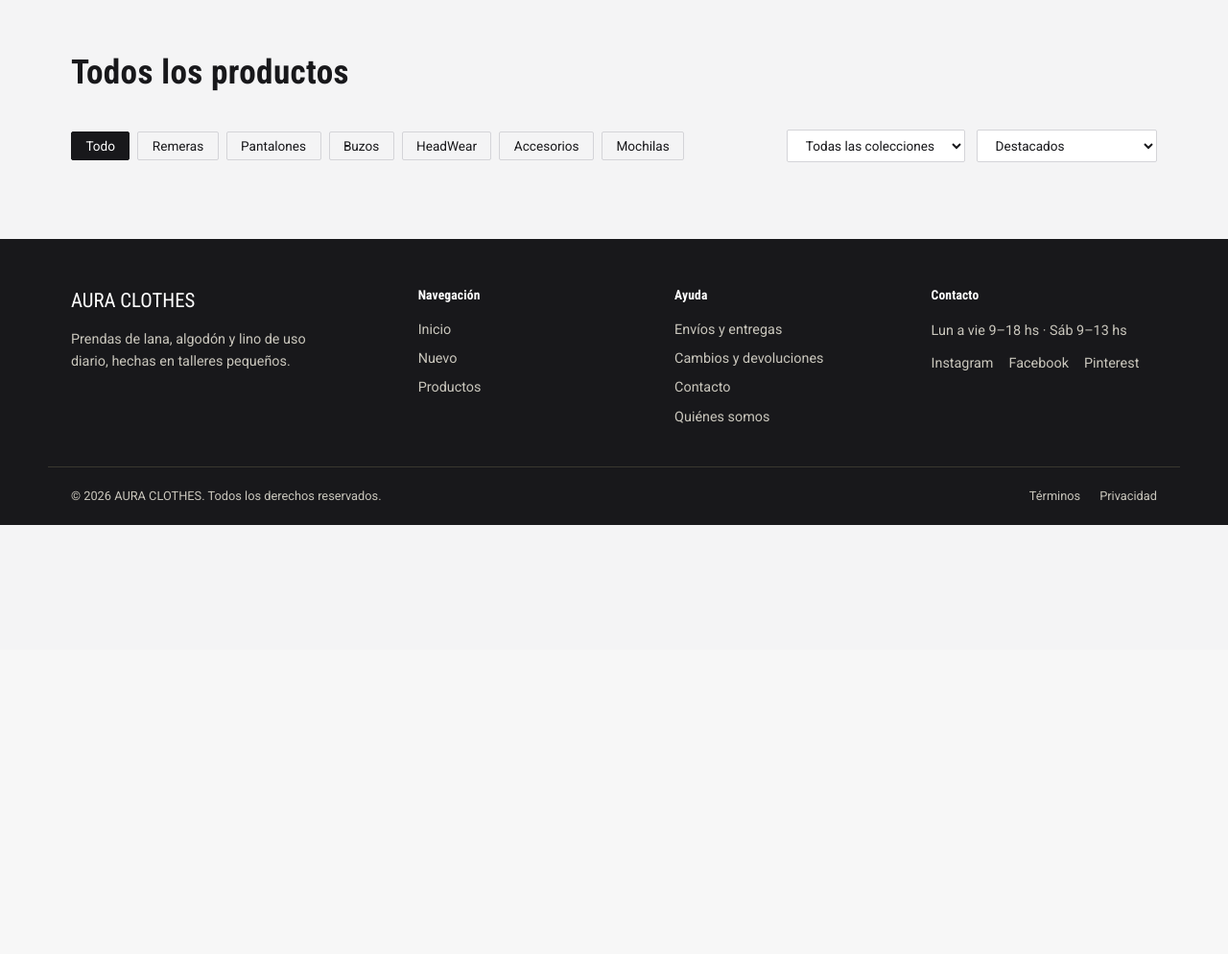
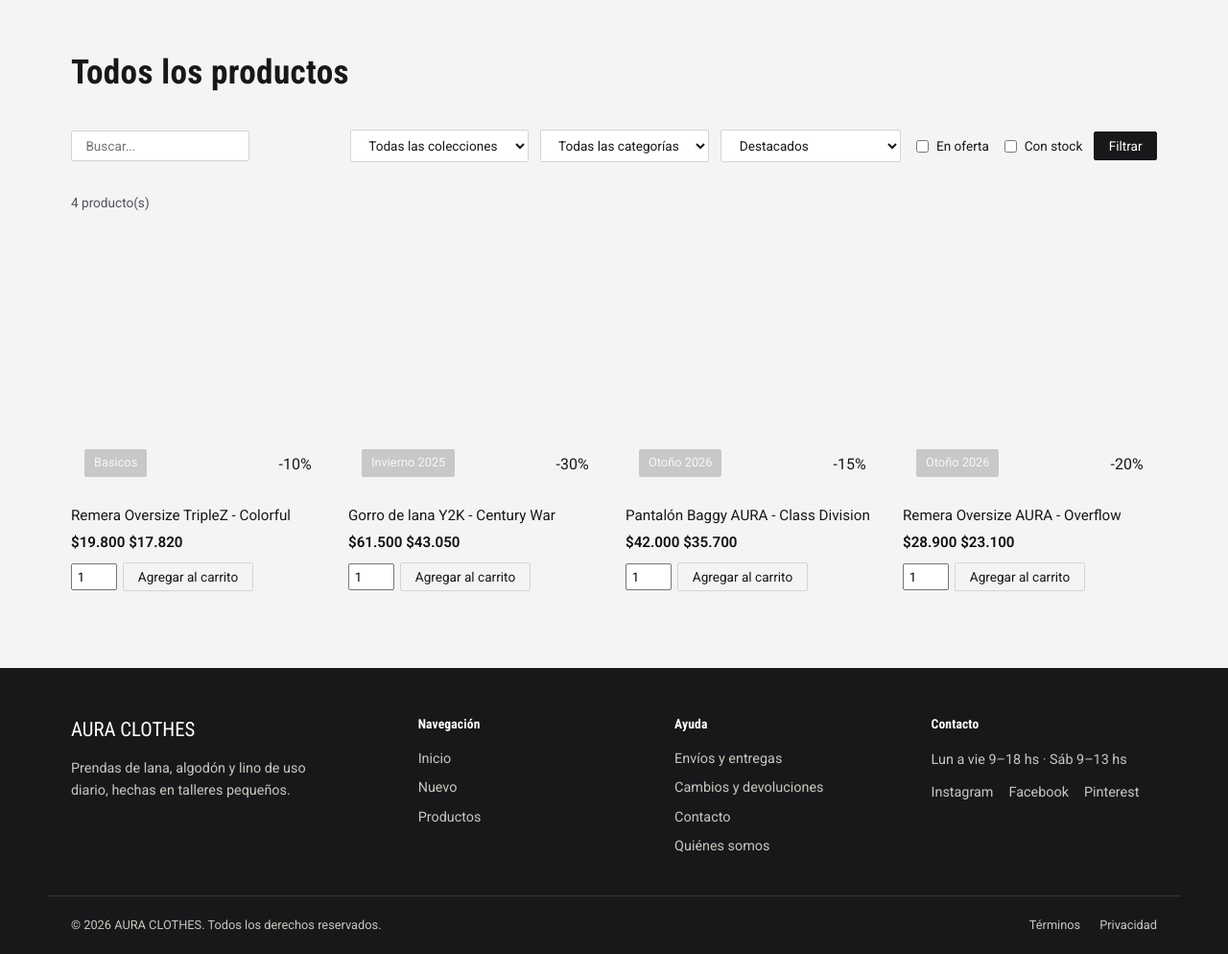
Before and after one commit to mavancal/auraclothes, a Laravel app: page /productos in a window 1280 px wide. Shown: the part 123-1117 px from the top of the page at 96% size. Before the commit the page ends 670 px from the top, so only its background shows below. Run offline with Laravel 12, Linux system fonts and the light colour scheme; data comes from the database, SQL or seed files in the repository.

Commit message:
Ahora los productos se leen desde la base de datos

```diff
--- a/app/Http/Controllers/SesionController.php
+++ b/app/Http/Controllers/SesionController.php
@@ -32,8 +32,12 @@ class SesionController extends Controller
             ->onlyInput('email');
     }
 
-        // Nuevo id de sesión al entrar (evita el robo de sesión)
     $request->session()->regenerate();
+
+    $user = auth()->user();
+    if ($user && $user->tieneNivel(50)) {
+        return redirect()->route('panel_productos_admin');
+    }
 
     return redirect()->intended(route('inicio'));
 }
--- a/resources/views/partials/header.blade.php
+++ b/resources/views/partials/header.blade.php
@@ -19,6 +19,12 @@
       @endguest
 
       @auth
+        @if (auth()->user()?->tieneNivel(50))
+          <a class="icon-btn" href="{{ route('panel_productos_admin') }}" aria-label="Panel de administración">
+            <span class="icon-btn__label">Panel</span>
+          </a>
+        @endif
+
         <span class="icon-btn__label">{{ auth()->user()->name }}</span>
         <form method="POST" action="{{ route('sesion.cerrar') }}" style="display:inline;">
           @csrf
--- a/resources/views/productos.blade.php
+++ b/resources/views/productos.blade.php
@@ -13,44 +13,107 @@
 
     @include('partials.header')
 
-    <!-- ===== CONTENIDO: VISTA PRODUCTOS ===== -->
     <main id="contenido">
       <div id="page-productos" class="page is-active">
         <div class="section">
           <h1 style="font-size:2.2rem;margin:0 0 2rem">Todos los productos</h1>
-          <div class="toolbar">
-            <div class="filter-group" id="productos-filters">
-              <button class="filter-btn is-active" data-filter="Todo">Todo</button>
-              <button class="filter-btn" data-filter="Remeras">Remeras</button>
-              <button class="filter-btn" data-filter="Pantalones">Pantalones</button>
-              <button class="filter-btn" data-filter="Buzos">Buzos</button>
-              <button class="filter-btn" data-filter="HeadWear">HeadWear</button>
-              <button class="filter-btn" data-filter="Accesorios">Accesorios</button>
-              <button class="filter-btn" data-filter="Mochilas">Mochilas</button>
+
+          {{-- Filtros por GET --}}
+          <form method="GET" action="{{ route('productos') }}" class="toolbar">
+            <div class="filter-group">
+              <input type="text" name="q" value="{{ $filtros['q'] }}" placeholder="Buscar..." class="sort-select" />
             </div>
             <div style="display:flex;gap:0.75rem;align-items:center;flex-wrap:wrap">
-              <select class="sort-select" id="productos-coleccion" aria-label="Filtrar por colección">
-                <option value="Todas">Todas las colecciones</option>
-                <option value="Otoño 2026">Otoño 2026</option>
-                <option value="Invierno 2025">Invierno 2025</option>
-                <option value="Verano 2025">Verano 2025</option>
-                <option value="Básicos">Básicos</option>
+              <select class="sort-select" name="coleccion_id">
+                <option value="">Todas las colecciones</option>
+                @foreach ($colecciones as $coleccion)
+                  <option value="{{ $coleccion->id }}" {{ $filtros['coleccion_id'] == $coleccion->id ? 'selected' : '' }}>
+                    {{ $coleccion->nombre_coleccion }}
+                  </option>
+                @endforeach
               </select>
-              <select class="sort-select" id="productos-sort" aria-label="Ordenar productos">
-                <option value="default">Destacados</option>
-                <option value="price-asc">Precio: menor a mayor</option>
-                <option value="price-desc">Precio: mayor a menor</option>
-                <option value="name">Nombre A–Z</option>
+
+              <select class="sort-select" name="categoria_id">
+                <option value="">Todas las categorías</option>
+                @foreach ($categorias as $categoria)
+                  <option value="{{ $categoria->id }}" {{ $filtros['categoria_id'] == $categoria->id ? 'selected' : '' }}>
+                    {{ $categoria->nombre_categoria }}
+                  </option>
+                @endforeach
               </select>
+
+              <select class="sort-select" name="orden">
+                <option value="" {{ $filtros['orden'] === '' ? 'selected' : '' }}>Destacados</option>
+                <option value="nuevos" {{ $filtros['orden'] === 'nuevos' ? 'selected' : '' }}>Nuevos</option>
+                <option value="precio_asc" {{ $filtros['orden'] === 'precio_asc' ? 'selected' : '' }}>Precio: menor a mayor</option>
+                <option value="precio_desc" {{ $filtros['orden'] === 'precio_desc' ? 'selected' : '' }}>Precio: mayor a menor</option>
+                <option value="nombre" {{ $filtros['orden'] === 'nombre' ? 'selected' : '' }}>Nombre A–Z</option>
+              </select>
+
+              <label style="font-size:0.85rem;display:flex;align-items:center;gap:0.3rem">
+                <input type="checkbox" name="en_oferta" value="1" {{ $filtros['en_oferta'] ? 'checked' : '' }}>
+                En oferta
+              </label>
+              <label style="font-size:0.85rem;display:flex;align-items:center;gap:0.3rem">
+                <input type="checkbox" name="con_stock" value="1" {{ $filtros['con_stock'] ? 'checked' : '' }}>
+                Con stock
+              </label>
+
+              <button type="submit" class="filter-btn is-active">Filtrar</button>
             </div>
-          </div>
-          <p class="count-label" id="productos-count"></p>
-          <ul class="product-grid" id="productos-grid"></ul>
+          </form>
+
+          <p class="count-label">{{ $productos->total() }} producto(s)</p>
+
+          @if ($productos->isEmpty())
+            <p class="empty-msg">No se encontraron productos.</p>
+          @else
+            <ul class="product-grid" id="productos-grid">
+              @foreach ($productos as $producto)
+                @php
+                  $mediaClasses = ['product-card__media--sand','product-card__media--brand','product-card__media--ink','product-card__media--accent'];
+                  $mediaClass = $mediaClasses[$loop->index % 4];
+                @endphp
+                <li class="product-card">
+                  <div class="product-card__media {{ $mediaClass }}">
+                    @if ($producto->imagen_url)
+                      <img src="{{ $producto->imagen_url }}" alt="{{ $producto->nombre }}" style="width:100%;height:100%;object-fit:cover;display:block;" />
+                    @else
+                      @if ($producto->coleccion)
+                        <span class="placeholder-tag">{{ $producto->coleccion->nombre_coleccion }}</span>
+                      @endif
+                    @endif
+                    @if ($producto->porcentaje_descuento)
+                      <span class="tag-discount">-{{ $producto->porcentaje_descuento }}%</span>
+                    @endif
+                  </div>
+                  <p class="product-card__name">{{ $producto->nombre }}</p>
+                  <p class="product-card__price">
+                    @if ($producto->precio_oferta)
+                      <span class="price-old">${{ number_format($producto->precio, 0, ',', '.') }}</span>
+                    @endif
+                    ${{ number_format($producto->precio_final, 0, ',', '.') }}
+                  </p>
+                  <form method="POST" action="{{ route('carrito.agregar') }}" style="margin-top:0.5rem;display:flex;gap:0.4rem;align-items:center">
+                    @csrf
+                    <input type="hidden" name="producto_id" value="{{ $producto->id }}">
+                    <input type="number" name="cantidad" value="1" min="1" max="{{ $producto->stock }}" style="width:3rem;padding:0.3rem" {{ $producto->stock < 1 ? 'disabled' : '' }}>
+                    <button type="submit" class="filter-btn" {{ $producto->stock < 1 ? 'disabled' : '' }}>
+                      {{ $producto->stock < 1 ? 'Sin stock' : 'Agregar al carrito' }}
+                    </button>
+                  </form>
+                </li>
+              @endforeach
+            </ul>
+
+            <div style="margin-top:2rem">
+              {{ $productos->links() }}
+            </div>
+          @endif
         </div>
       </div>
     </main>
 
-    <!-- ===== FOOTER ===== -->
     <footer class="footer">
       <div class="footer__grid">
         <div>
@@ -60,9 +123,9 @@
         <div>
           <h3 class="footer__heading">Navegación</h3>
           <ul class="footer__list">
-            <li><a href="index.html">Inicio</a></li>
-            <li><a href="nuevo.html">Nuevo</a></li>
-            <li><a href="productos.html">Productos</a></li>
+            <li><a href="{{ route('inicio') }}">Inicio</a></li>
+            <li><a href="{{ route('nuevo') }}">Nuevo</a></li>
+            <li><a href="{{ route('productos') }}">Productos</a></li>
           </ul>
         </div>
         <div>
@@ -70,8 +133,8 @@
           <ul class="footer__list">
             <li><a href="#">Envíos y entregas</a></li>
             <li><a href="#">Cambios y devoluciones</a></li>
-            <li><a href="contacto.html">Contacto</a></li>
-            <li><a href="quienes-somos.html">Quiénes somos</a></li>
+            <li><a href="{{ route('contacto') }}">Contacto</a></li>
+            <li><a href="{{ route('quienes-somos') }}">Quiénes somos</a></li>
           </ul>
         </div>
         <div>
@@ -92,7 +155,5 @@
         </ul>
       </div>
     </footer>
-
-    <script src="/js/productos.js"></script>
   </body>
 </html>
--- a/resources/views/vistas_admin/panel_productos_admin.blade.php
+++ b/resources/views/vistas_admin/panel_productos_admin.blade.php
@@ -27,6 +27,7 @@
     <!-- ===== NAVBAR ADMIN ===== -->
     <nav class="mainnav" aria-label="Navegación de administración">
       <ul class="mainnav__list">
+        <li><a class="mainnav__link" href="{{ route('inicio') }}">Inicio</a></li>
         <li><a class="mainnav__link is-active" href="#">Productos</a></li>
         <li><a class="mainnav__link" href="#">Pedidos</a></li>
         <li><a class="mainnav__link" href="#">Usuarios</a></li>
```
Lines whose indentation alone changed are shown as unchanged.
